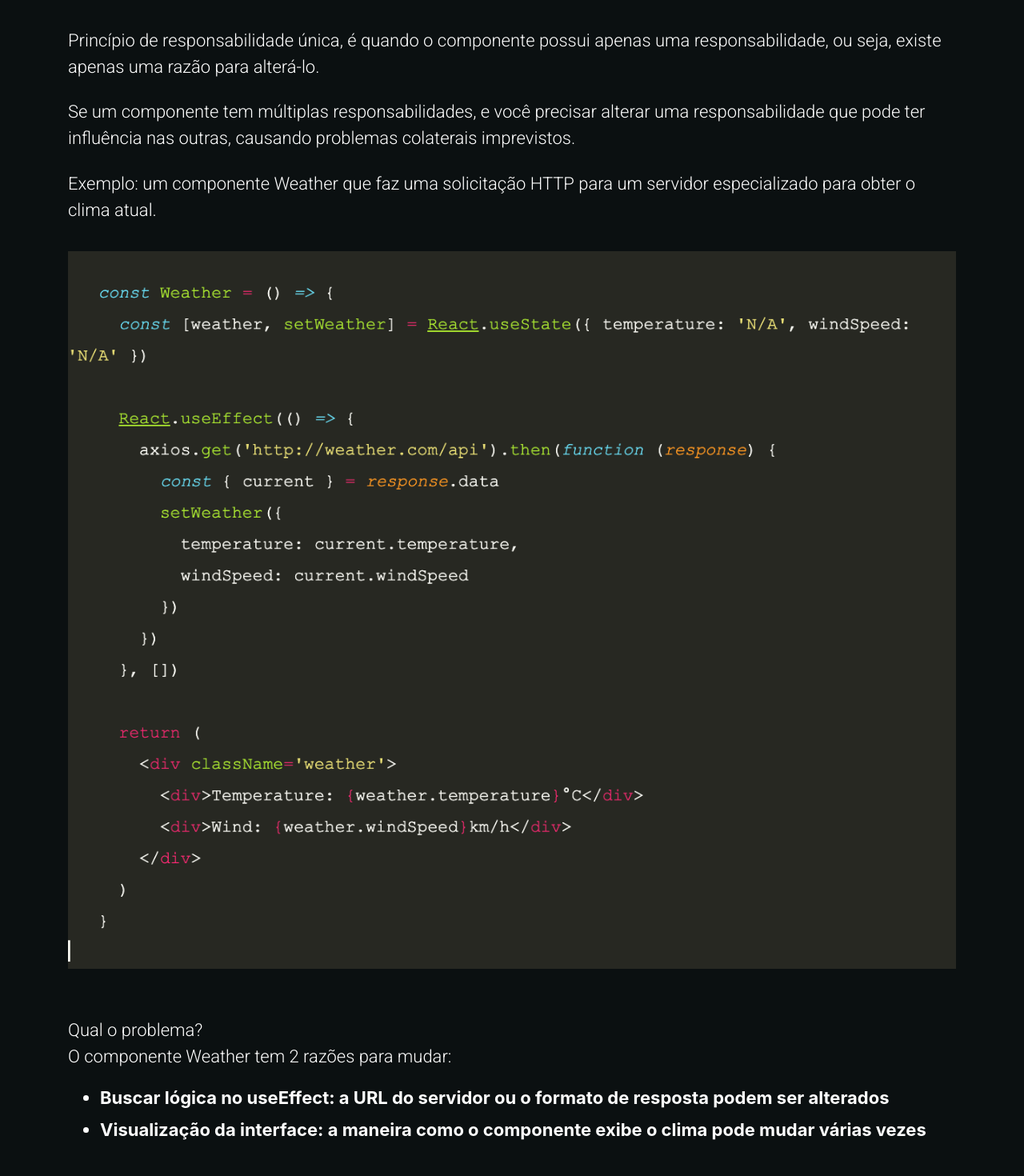
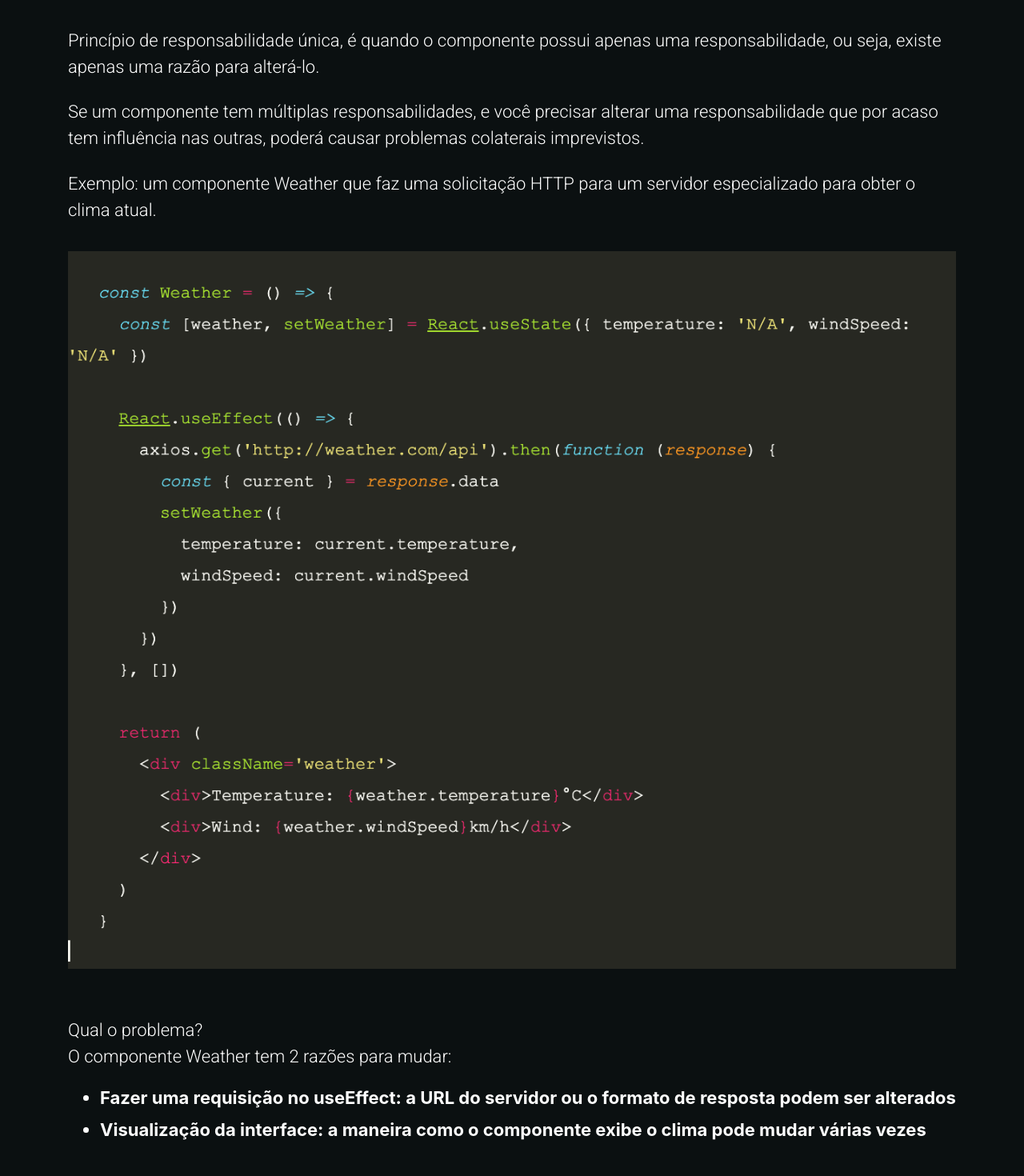
Before and after one commit to andreluizlopes/components-reactjs, a React (Create React App) app: page /#/ in a window 1280 px wide. Shown: the part 4300-5770 px from the top of the page at 80% size. Built offline with nearby package versions, Linux system fonts and the light colour scheme.

Commit message:
feat: final revision

```diff
--- a/src/components/MultiColBox/multicolbox.scss
+++ b/src/components/MultiColBox/multicolbox.scss
@@ -2,6 +2,8 @@
   background: #000;
   border: 1px solid hsla(0, 0%, 0%, 0.075);
   padding: 1.5em;
+  max-height: calc(100vh - 52px);
+  overflow-y: auto;
 
   &__title {
     color: #fff;
--- a/src/page/landing/Container/Container.jsx
+++ b/src/page/landing/Container/Container.jsx
@@ -16,11 +16,11 @@ const ContainerExample = () =>
     <Container>
       <h2>Container</h2>
 
-      <p>Containers, também podem ser chamados de "composable component", e servem para juntar pequenos componentes. No nosso caso, como estamos trabalhando com portais, eles se tornam muito úteis, pois podemos notar componentes em comum em quase todas as páginas, como Header, Menu e Footer.</p>
+      <p>Containers, também podem ser chamados de "composable components", e servem para juntar pequenos componentes. No nosso caso, como estamos trabalhando com portais, eles se tornam muito úteis, pois podemos notar componentes em comum em quase todas as páginas, como Header, Menu e Footer.</p>
       <br />
-      <p>Um dos erros mais comuns é o código não ser consistente entre design e o CMS (ou regras de negócio), o que torna a manutenção e a clareza da aplicação muito mais complexa.</p>
-
-      <p>Exemplo, container Layout que irá juntar o conteúdo de uma página com Header, Menu e Footer.</p>
+      <p>Um dos erros mais comuns é o código não ser consistente entre design e o CMS (ou regras de negócio), o que torna o entendimento difícil e a manutenção complexa.</p>
+      <br />
+      <p>Exemplo: container Layout que irá juntar o conteúdo de uma página com Header, Menu e Footer.</p>
 
       <img src={ContainerImage} alt='ContainerImage' />
 
--- a/src/page/landing/KeepSimple/KeepSimple.jsx
+++ b/src/page/landing/KeepSimple/KeepSimple.jsx
@@ -13,10 +13,11 @@ const KeepSimple = () =>
 
       <blockquote className='blockquote'>
         <p>"As vezes é melhor repetir, do que criar um componente super inteligente."</p>
-        <cite title='Source Title'>Andrea Zambrana</cite>
+        <cite title='Andrea Zambrana'>Andrea Zambrana</cite>
       </blockquote>
 
       <p>Para evitar abstrações precoces e criar um componente com muita lógica para atender todos os cenários previstos, às vezes é melhor repetir e duplicar um componente.</p>
+      <br />
       <p>Um componente muito complexo custa caro, porque é difícil pensar em todos os cenários, e é difícil dar manutenção.</p>
 
       <Next to='responsibilities' />
--- a/src/page/landing/Responsibilities/Responsibilities.jsx
+++ b/src/page/landing/Responsibilities/Responsibilities.jsx
@@ -19,7 +19,7 @@ const Responsibilities = () =>
 
       <blockquote className='blockquote'>
         <p>"Essa estrutura ingênua é fácil de codificar no começo. As dificuldades aparecerão nas modificações posteriores, à medida que o aplicativo cresce e se torna mais complexo."</p>
-        <cite title='Source Title'>Dmitri Pavlutin</cite>
+        <cite title='Dmitri Pavlutin'>Dmitri Pavlutin</cite>
       </blockquote>
 
       <h3>Single responsibility principle (SRP)</h3>
@@ -28,7 +28,7 @@ const Responsibilities = () =>
 
       <p>Princípio de responsabilidade única, é quando o componente possui apenas uma responsabilidade, ou seja, existe apenas uma razão para alterá-lo.</p>
       <br />
-      <p>Se um componente tem múltiplas responsabilidades, e você precisar alterar uma responsabilidade que pode ter influência nas outras, causando problemas colaterais imprevistos.</p>
+      <p>Se um componente tem múltiplas responsabilidades, e você precisar alterar uma responsabilidade que por acaso tem influência nas outras, poderá causar problemas colaterais imprevistos.</p>
       <br />
       <p>Exemplo: um componente Weather que faz uma solicitação HTTP para um servidor especializado para obter o clima atual.</p>
 
@@ -39,7 +39,7 @@ const Responsibilities = () =>
       </p>
 
       <ul>
-        <li>Buscar lógica no useEffect: a URL do servidor ou o formato de resposta podem ser alterados</li>
+        <li>Fazer uma requisição no useEffect: a URL do servidor ou o formato de resposta podem ser alterados</li>
         <li>Visualização da interface: a maneira como o componente exibe o clima pode mudar várias vezes</li>
       </ul>
 
--- a/src/page/landing/UIComponents/UIComponents.jsx
+++ b/src/page/landing/UIComponents/UIComponents.jsx
@@ -23,7 +23,7 @@ const UIComponents = () =>
         Devemos ter componentes e componentes de estrutura.
       </p>
       <p>Um componente que será reutilizado por outros projetos não deveria se preocupar com a estrutura das páginas, e nem regras de interface como largura, paddings e margens externas.</p>
-
+      <br />
       <p>Exemplo: componente UIGrid</p>
 
       <img src={UIGridImage} alt='UIGrid component' />
```
